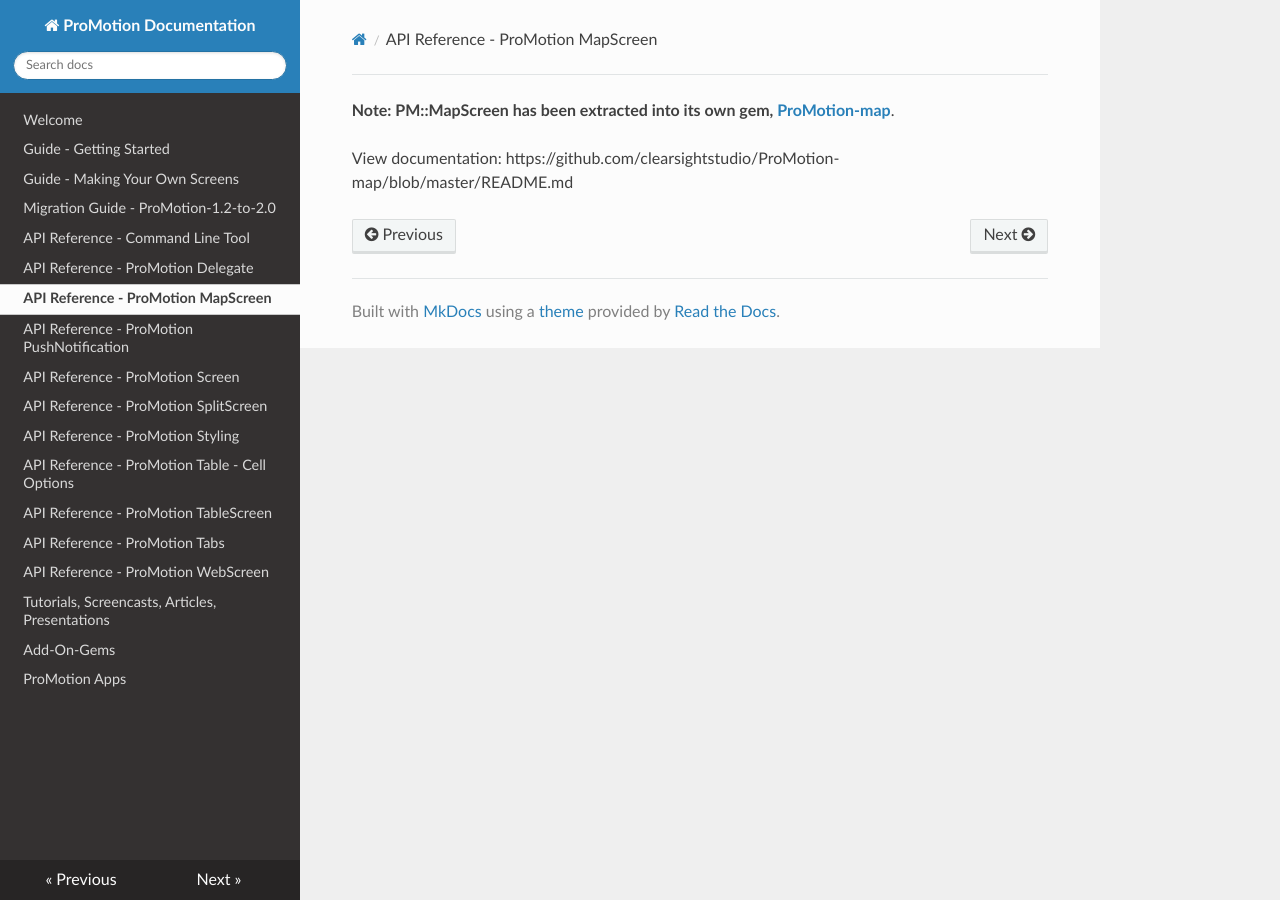
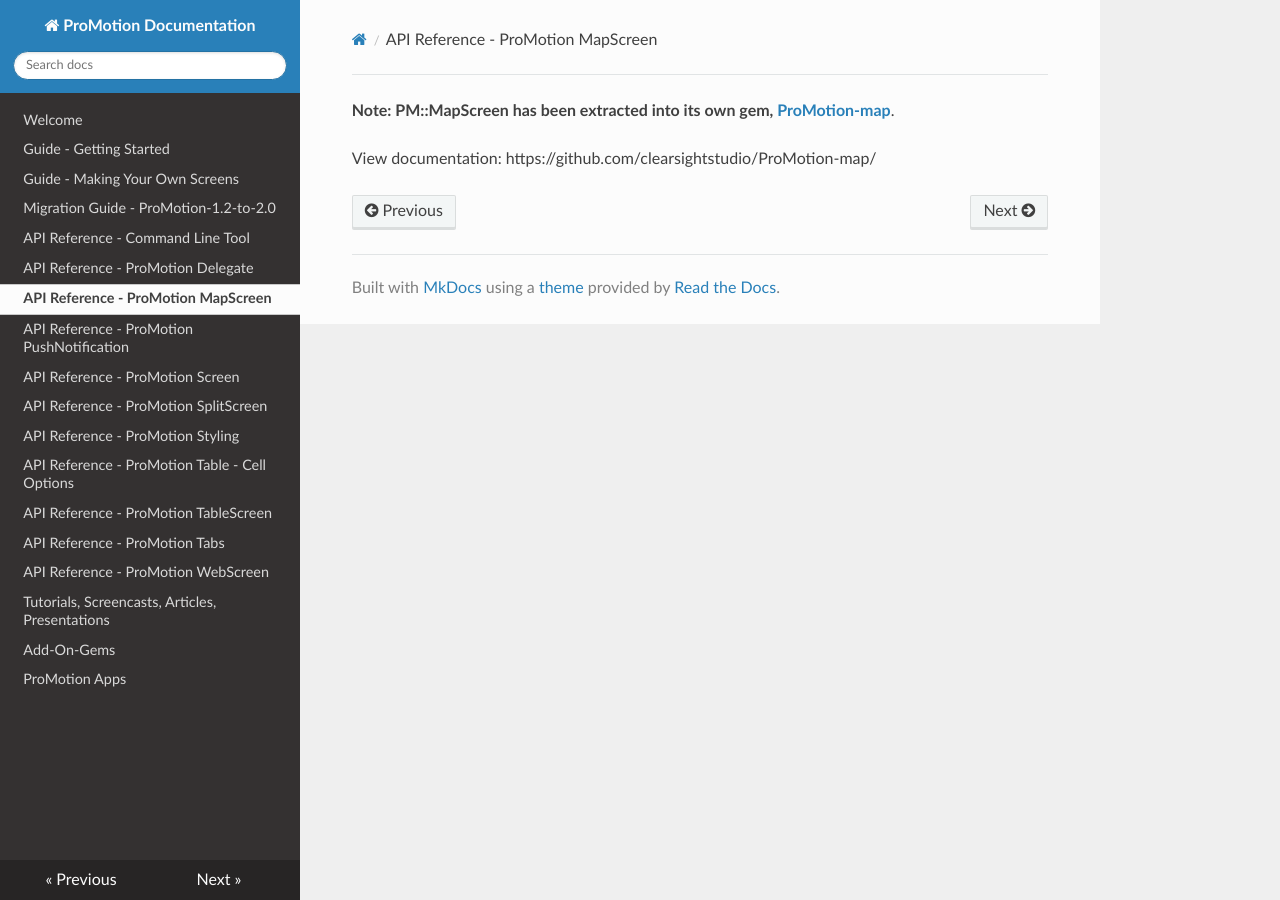
Before and after one commit to jamonholmgren/ProMotion, an MkDocs documentation site: the page built from docs/Reference/ProMotion MapScreen.md, in a window 1280 px wide. Built offline with MkDocs 1.6.1, drawn with Linux system fonts in a browser that asks for light colours; nearby versions of some CDN libraries; old or Windows-style settings are respelled for this version of MkDocs; some of the changed lines change nothing that is shown.

Commit message:
Just link to the repos and not directly to the readme for PM-Map

```diff
--- a/docs/Reference/ProMotion MapScreen.md
+++ b/docs/Reference/ProMotion MapScreen.md
@@ -1,3 +1,3 @@
 **Note: PM::MapScreen has been extracted into its own gem, [ProMotion-map](https://github.com/clearsightstudio/ProMotion-map)**.
 
-View documentation: https://github.com/clearsightstudio/ProMotion-map/blob/master/README.md
+View documentation: https://github.com/clearsightstudio/ProMotion-map/
```
